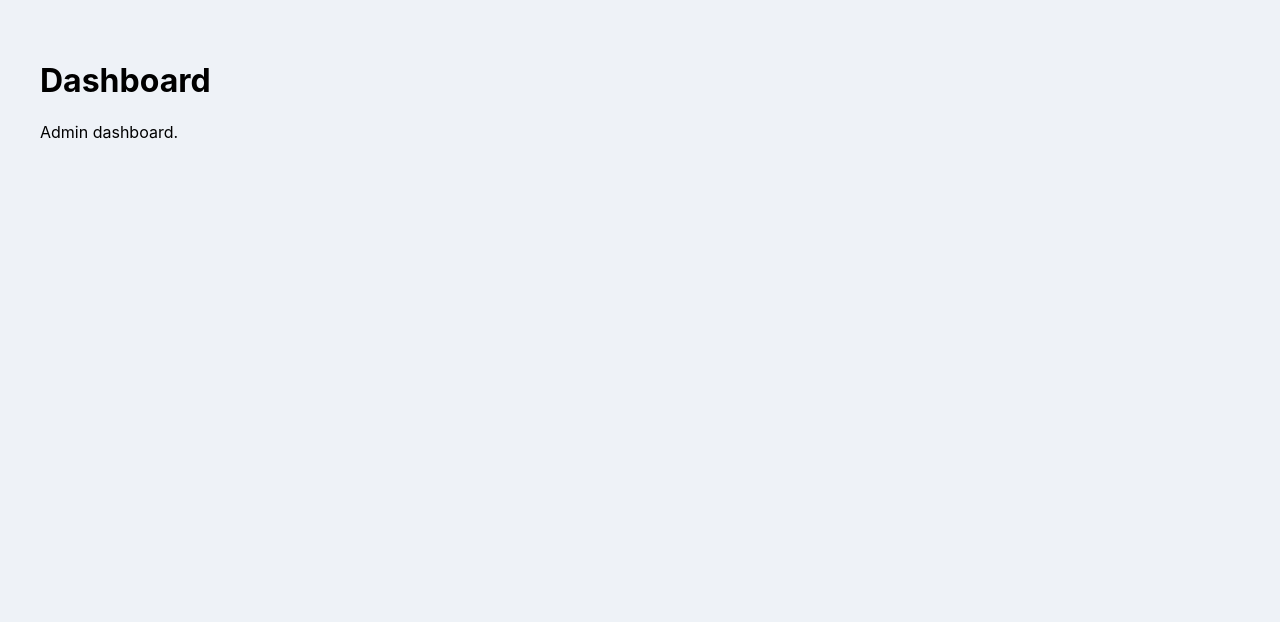
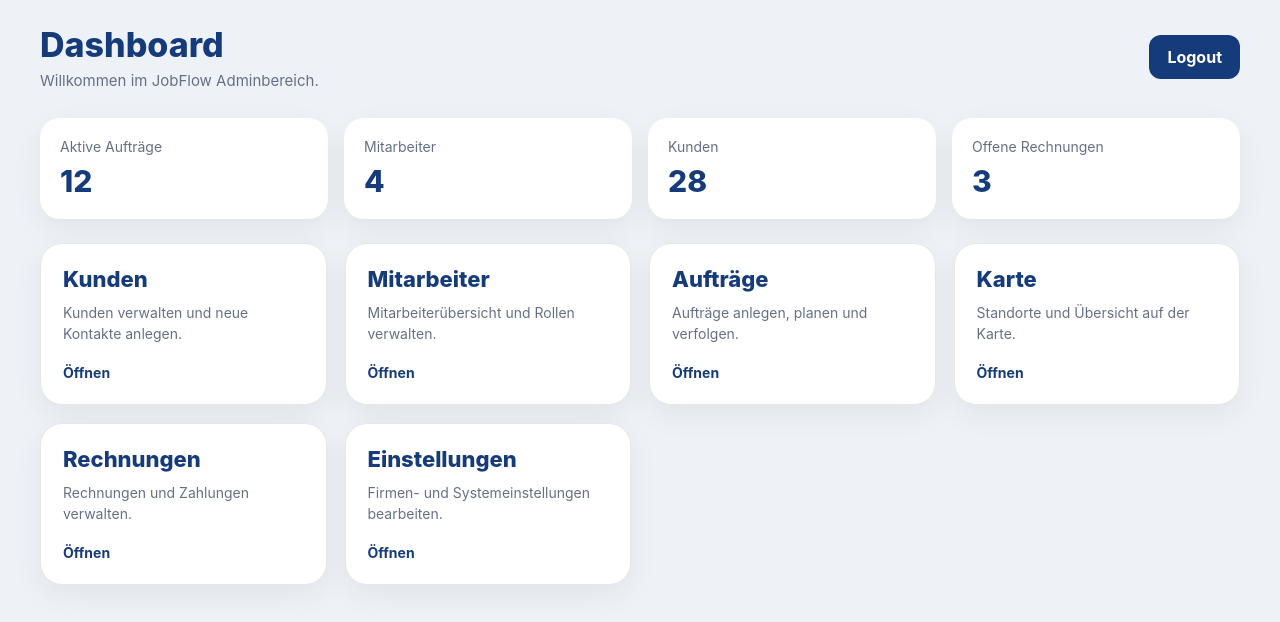
Before and after one commit to jobflow-app/jobflow-app, a Next.js app: page /dashboard in a window 1280 px wide. Shown: the top 622 px of the page. Built offline with nearby package versions, Linux system fonts and the light colour scheme.

Commit message:
Update page.jsx

```diff
--- a/app/dashboard/page.jsx
+++ b/app/dashboard/page.jsx
@@ -1,8 +1,200 @@
+'use client'
+
+import Link from 'next/link'
+
 export default function DashboardPage() {
+  const cards = [
+    {
+      title: 'Kunden',
+      description: 'Kunden verwalten und neue Kontakte anlegen.',
+      href: '/clients',
+    },
+    {
+      title: 'Mitarbeiter',
+      description: 'Mitarbeiterübersicht und Rollen verwalten.',
+      href: '/workers',
+    },
+    {
+      title: 'Aufträge',
+      description: 'Aufträge anlegen, planen und verfolgen.',
+      href: '/jobs',
+    },
+    {
+      title: 'Karte',
+      description: 'Standorte und Übersicht auf der Karte.',
+      href: '/map',
+    },
+    {
+      title: 'Rechnungen',
+      description: 'Rechnungen und Zahlungen verwalten.',
+      href: '/invoices',
+    },
+    {
+      title: 'Einstellungen',
+      description: 'Firmen- und Systemeinstellungen bearbeiten.',
+      href: '/settings',
+    },
+  ]
+
   return (
-    <main style={{ padding: 40 }}>
-      <h1>Dashboard</h1>
-      <p>Admin dashboard.</p>
+    <main style={styles.page}>
+      <div style={styles.container}>
+        <div style={styles.header}>
+          <div>
+            <h1 style={styles.title}>Dashboard</h1>
+            <p style={styles.subtitle}>
+              Willkommen im JobFlow Adminbereich.
+            </p>
+          </div>
+
+          <Link href="/login" style={styles.logoutButton}>
+            Logout
+          </Link>
+        </div>
+
+        <div style={styles.statsRow}>
+          <div style={styles.statCard}>
+            <p style={styles.statLabel}>Aktive Aufträge</p>
+            <h3 style={styles.statValue}>12</h3>
+          </div>
+
+          <div style={styles.statCard}>
+            <p style={styles.statLabel}>Mitarbeiter</p>
+            <h3 style={styles.statValue}>4</h3>
+          </div>
+
+          <div style={styles.statCard}>
+            <p style={styles.statLabel}>Kunden</p>
+            <h3 style={styles.statValue}>28</h3>
+          </div>
+
+          <div style={styles.statCard}>
+            <p style={styles.statLabel}>Offene Rechnungen</p>
+            <h3 style={styles.statValue}>3</h3>
+          </div>
+        </div>
+
+        <div style={styles.grid}>
+          {cards.map((card) => (
+            <Link key={card.title} href={card.href} style={styles.card}>
+              <h2 style={styles.cardTitle}>{card.title}</h2>
+              <p style={styles.cardText}>{card.description}</p>
+              <span style={styles.cardLink}>Öffnen</span>
+            </Link>
+          ))}
+        </div>
+      </div>
     </main>
   )
 }
+
+const styles = {
+  page: {
+    minHeight: '100vh',
+    background: '#eef2f7',
+    padding: '24px',
+  },
+
+  container: {
+    maxWidth: '1200px',
+    margin: '0 auto',
+  },
+
+  header: {
+    display: 'flex',
+    justifyContent: 'space-between',
+    alignItems: 'center',
+    gap: '16px',
+    flexWrap: 'wrap',
+    marginBottom: '28px',
+  },
+
+  title: {
+    fontSize: '34px',
+    fontWeight: '800',
+    color: '#163b7a',
+    margin: 0,
+    marginBottom: '6px',
+  },
+
+  subtitle: {
+    margin: 0,
+    color: '#667085',
+    fontSize: '15px',
+  },
+
+  logoutButton: {
+    background: '#163b7a',
+    color: '#fff',
+    textDecoration: 'none',
+    padding: '12px 18px',
+    borderRadius: '12px',
+    fontWeight: '700',
+  },
+
+  statsRow: {
+    display: 'grid',
+    gridTemplateColumns: 'repeat(auto-fit, minmax(220px, 1fr))',
+    gap: '16px',
+    marginBottom: '24px',
+  },
+
+  statCard: {
+    background: '#fff',
+    borderRadius: '20px',
+    padding: '20px',
+    boxShadow: '0 10px 30px rgba(0,0,0,0.06)',
+  },
+
+  statLabel: {
+    margin: 0,
+    color: '#667085',
+    fontSize: '14px',
+    marginBottom: '8px',
+  },
+
+  statValue: {
+    margin: 0,
+    fontSize: '30px',
+    fontWeight: '800',
+    color: '#163b7a',
+  },
+
+  grid: {
+    display: 'grid',
+    gridTemplateColumns: 'repeat(auto-fit, minmax(250px, 1fr))',
+    gap: '18px',
+  },
+
+  card: {
+    display: 'block',
+    background: '#fff',
+    borderRadius: '22px',
+    padding: '22px',
+    textDecoration: 'none',
+    boxShadow: '0 10px 30px rgba(0,0,0,0.06)',
+    border: '1px solid #e4e7ec',
+  },
+
+  cardTitle: {
+    margin: 0,
+    marginBottom: '10px',
+    fontSize: '22px',
+    fontWeight: '800',
+    color: '#163b7a',
+  },
+
+  cardText: {
+    margin: 0,
+    color: '#667085',
+    fontSize: '14px',
+    lineHeight: '1.5',
+    marginBottom: '18px',
+  },
+
+  cardLink: {
+    color: '#163b7a',
+    fontWeight: '700',
+    fontSize: '14px',
+  },
+}
```
